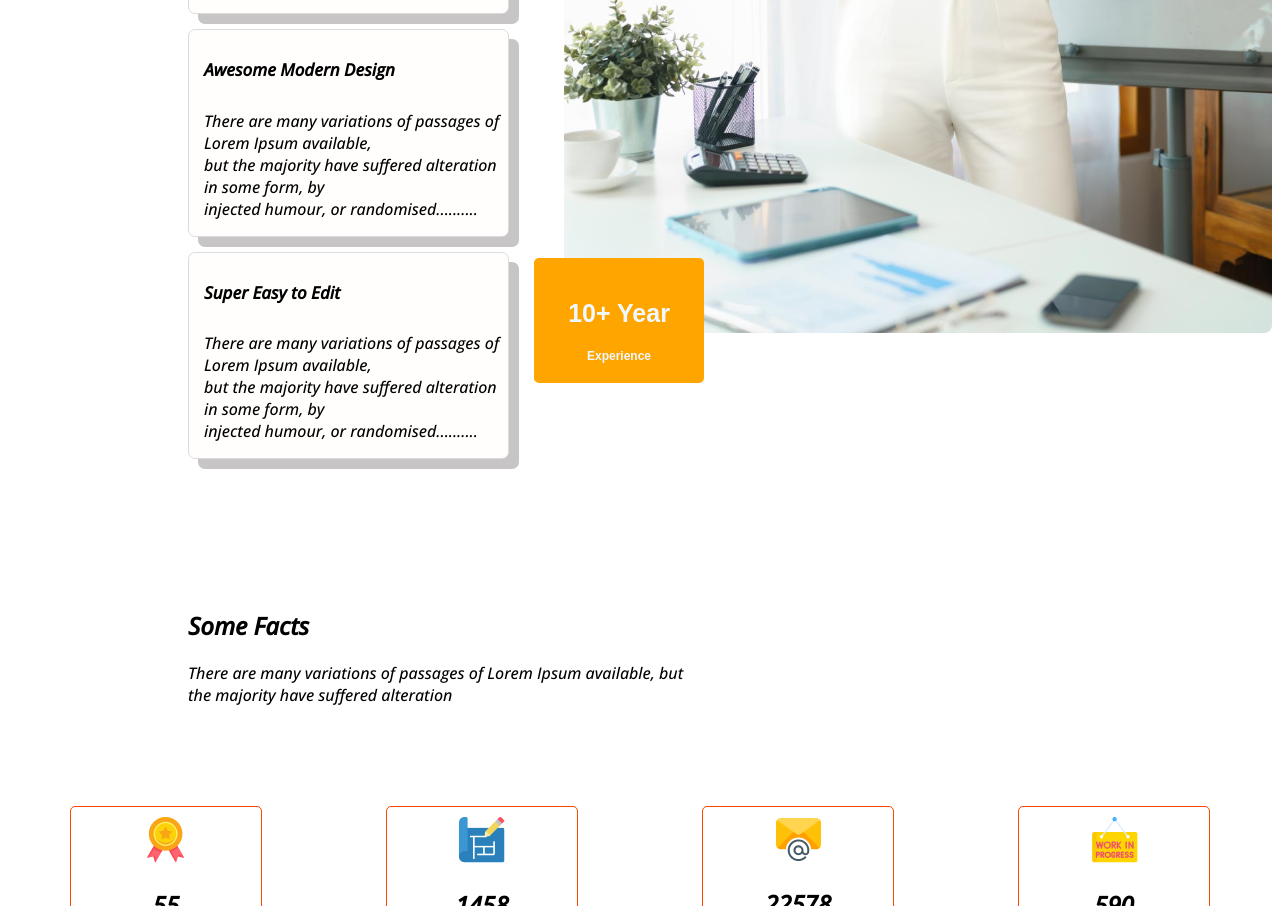
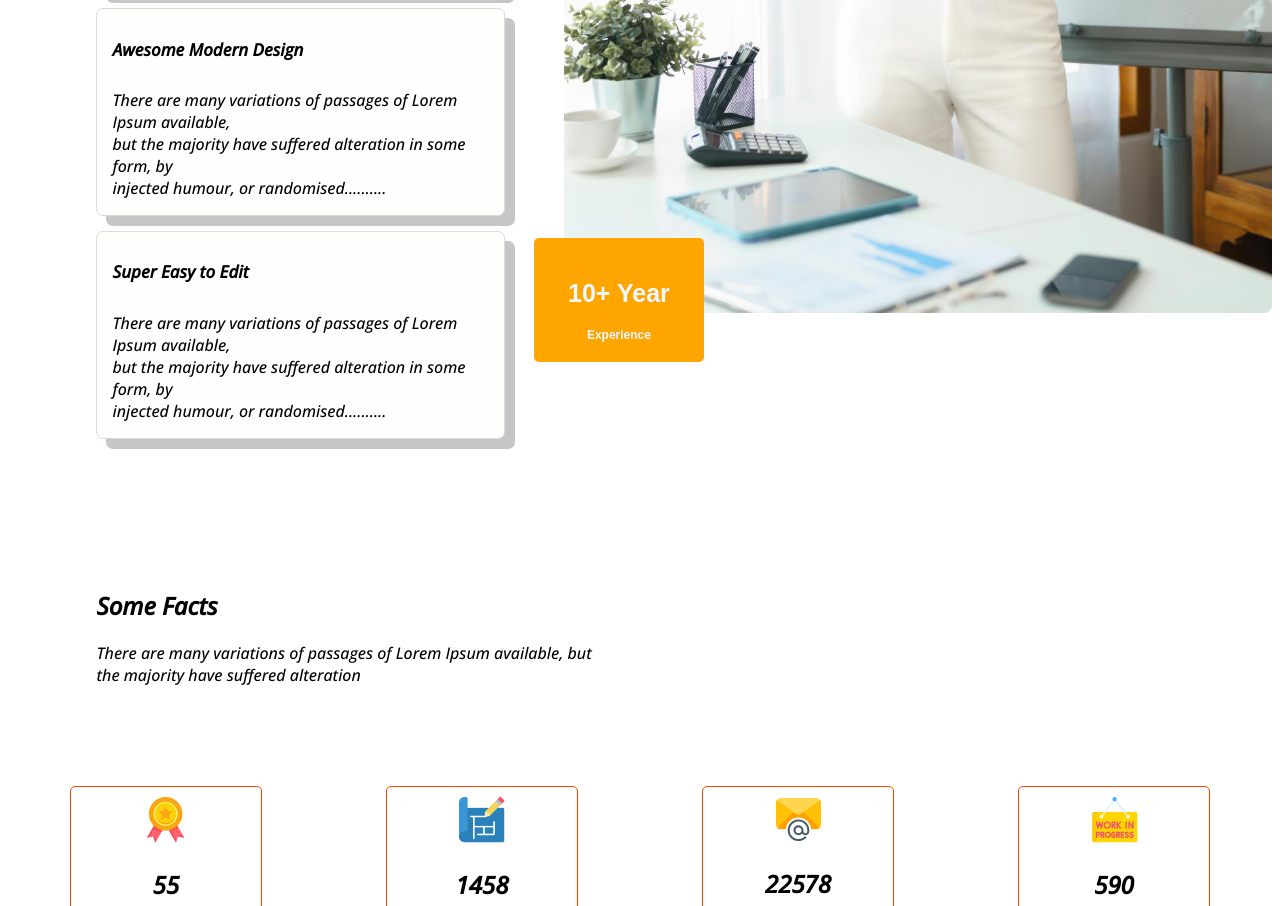
Before and after one commit to Tafhim301/g3-architects, a plain HTML site: page index.html in a window 1280 px wide. Shown: the part 2808-3714 px from the top of the page. Drawn offline with nearby package versions, Linux system fonts and the light colour scheme.

Commit message:
finished

```diff
--- a/style.css
+++ b/style.css
@@ -54,7 +54,7 @@ body{
 .feature-section{
     display: flex;
     margin-top: 50px;
-    margin-left: 10%;
+    margin-left: 7%;
 }
 .img-container{
     display: grid;
@@ -62,7 +62,7 @@ body{
 }
 .img-container img{
     margin-right:30%;
-    margin-bottom: 10%;
+    margin-bottom: 7%;
 }
 .feature-description{
     margin-left: 60px;
@@ -87,7 +87,7 @@ body{
 /*Styles of third section*/
 .loving-features{
     display: flex;
-    margin-left: 180px;
+    margin-left: 7%;
     margin-top: 60px;
 }
 .third-section-description-container{
@@ -141,10 +141,10 @@ body{
     margin-top: 150px;
 }
 .fourth-title{
-    margin-left: 180px;
+    margin-left: 7%;
 }
 .fourth-description{
-    margin-left: 180px;
+    margin-left: 7%;
 }
 .facts-container{
     display: flex;
```
